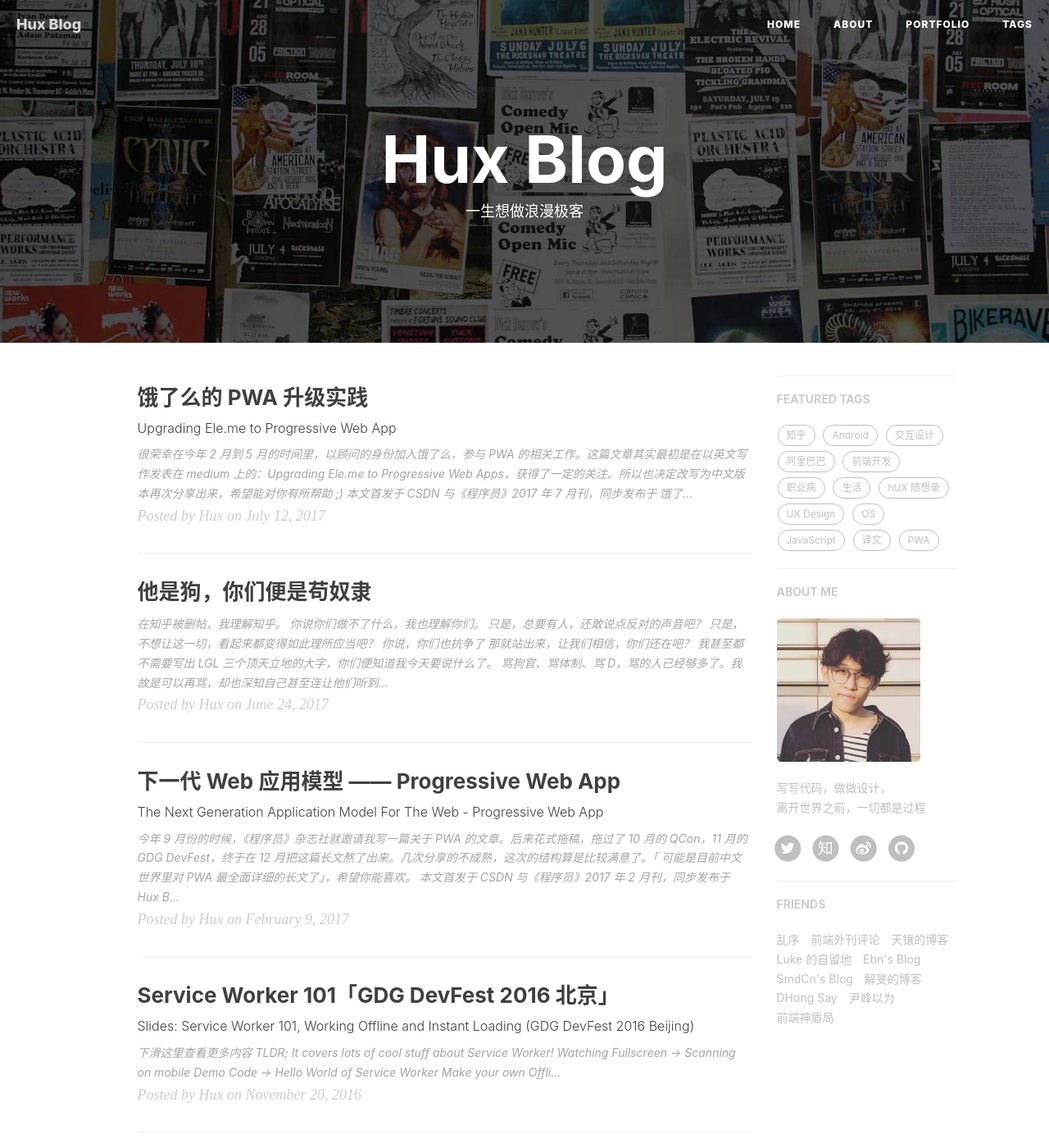
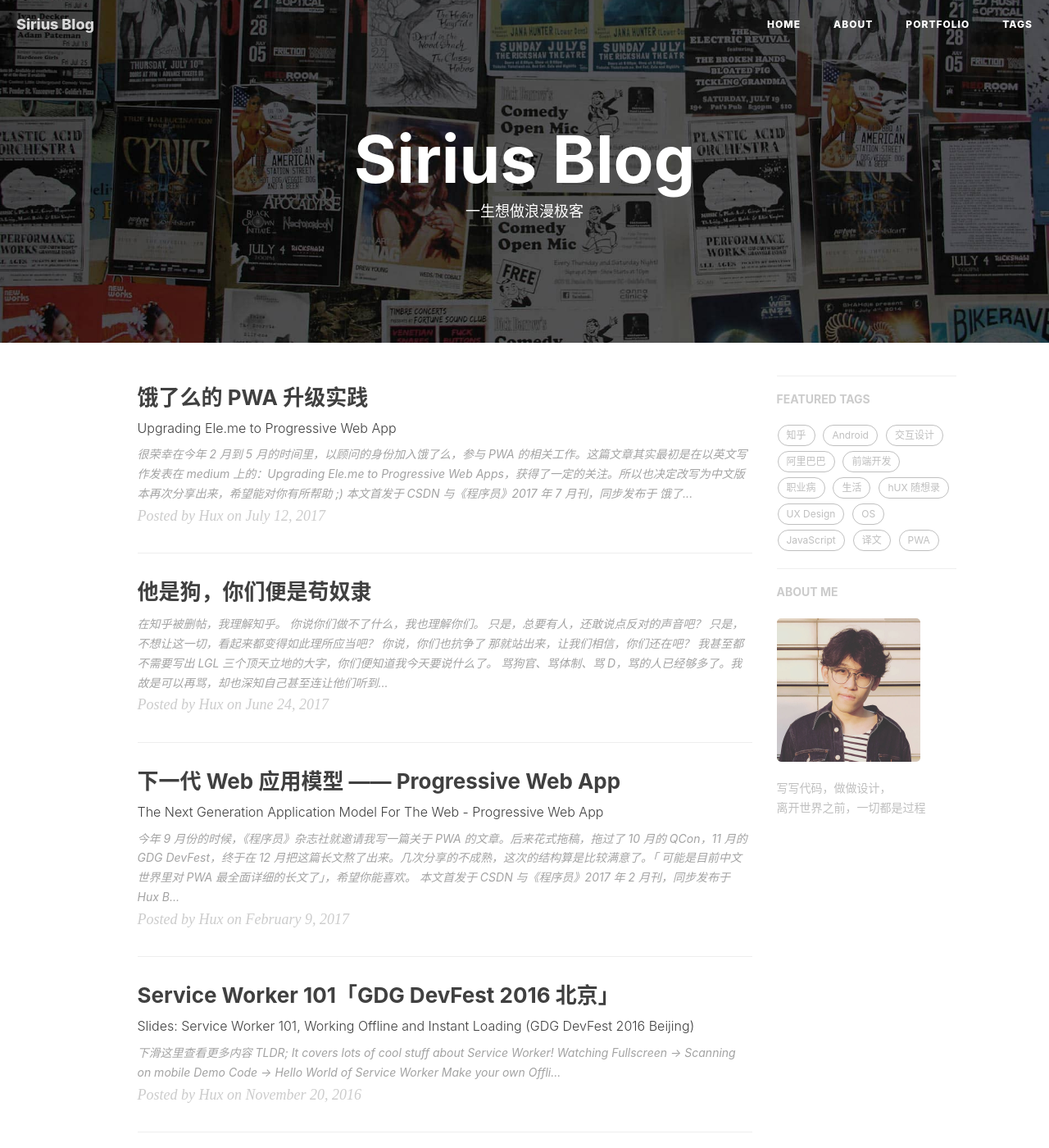
Before and after one commit to Siriussee/siriussee.github.io, a Jekyll site: the page built from index.html, in a window 1280 px wide and 1400 px high. Shown: the whole window at 82% size. Built offline with Jekyll 4.4.1, drawn with Linux system fonts in a browser that asks for light colours; nearby versions of some CDN libraries; the list of posts is cut into pages by our own code; comment, search, counter and statistics services are not loaded; some of the changed text lies outside the part shown.

Commit message:
Update _config.yml

```diff
--- a/_config.yml
+++ b/_config.yml
@@ -1,21 +1,21 @@
 # Site settings
-title: Hux Blog
-SEOTitle: 黄玄的博客 | Hux Blog
+title: Sirius Blog
+SEOTitle: UNDER construction...
 header-img: img/home-bg.jpg
 email: huxpro@gmail.com
-description: "关于前端与设计、黑客与画家 | 黄玄，Web & Mobile Lover，Front-End Engineer，UX Designer | 这里是 @Hux黄玄 的个人博客，与你一起发现更大的世界。"
-keyword: "黄玄, Hux黄玄, Hux, 鬼栈, huxpro, @huxpro, 黄玄的博客, Hux Blog, 博客, 个人网站, 互联网, 前端, 设计, 产品, 肖玉, Lynn, 肖玉的男朋友"
-url: "https://huangxuan.me"              # your host, for absolute URL
+description: " description NULL"
+keyword: "key word, NULL"
+url: "https://siriussee.info"              # your host, for absolute URL
 baseurl: ""                             # for example, '/blog' if your blog hosted on 'host/blog'
 
 
 
 # SNS settings
 RSS: false
-weibo_username:     huxpro
-zhihu_username:     huxpro
-github_username:    huxpro
-twitter_username:   huxpro
+weibo_username:     NULL
+zhihu_username:     NULL
+github_username:    NULL
+twitter_username:   NULL
 #facebook_username:  huxpro
 # linkedin_username:  firstname-lastname-idxxxx
 
@@ -48,7 +48,7 @@ kramdown:
 
 
 # Disqus settings
-disqus_username: hux
+disqus_username: Sirius
 
 # Netease setttings
 netease_comment: false
@@ -60,8 +60,8 @@ netease_comment: false
 # ba_track_id: [your track id]
 
 # Google Analytics
-ga_track_id: 'UA-49627206-1'            # Format: UA-xxxxxx-xx
-ga_domain: huangxuan.me
+#ga_track_id: 'UA-49627206-1'            # Format: UA-xxxxxx-xx
+#ga_domain: huangxuan.me
 
 
 
@@ -85,39 +85,9 @@ service-worker: true
 
 
 # Friends
-friends: [
-    {
+#friends: [
+    #{
     #     title: "Su",
     #     href: "http://su.gallery/"
-    # },{
-        title: "乱序",
-        href: "http://mida.re/"
-    },{
-        title: "前端外刊评论",
-        href: "http://qianduan.guru/"
-    },{
-        title: "天镶的博客",
-        href: "http://lingyu.wang/"
-    },{
-        title: "Luke 的自留地",
-        href: "http://hmqk1995.github.io"
-    },{
-        title: "Ebn's Blog",
-        href: "http://ebnbin.com/"
-    },{
-        title: "SmdCn's Blog",
-        href: "http://blog.smdcn.net"
-    },{
-        title: "解旻的博客",
-        href: "http://xieminis.me/"
-    },{
-        title: "DHong Say",
-        href: "http://dhong.co"
-    },{
-        title: "尹峰以为",
-        href: "http://ingf.github.io/"
-    },{
-        title: "前端神盾局",
-        href: "http://wepiaofei.github.io/blog/"
-    }
-]
+    # }
+#]
```
